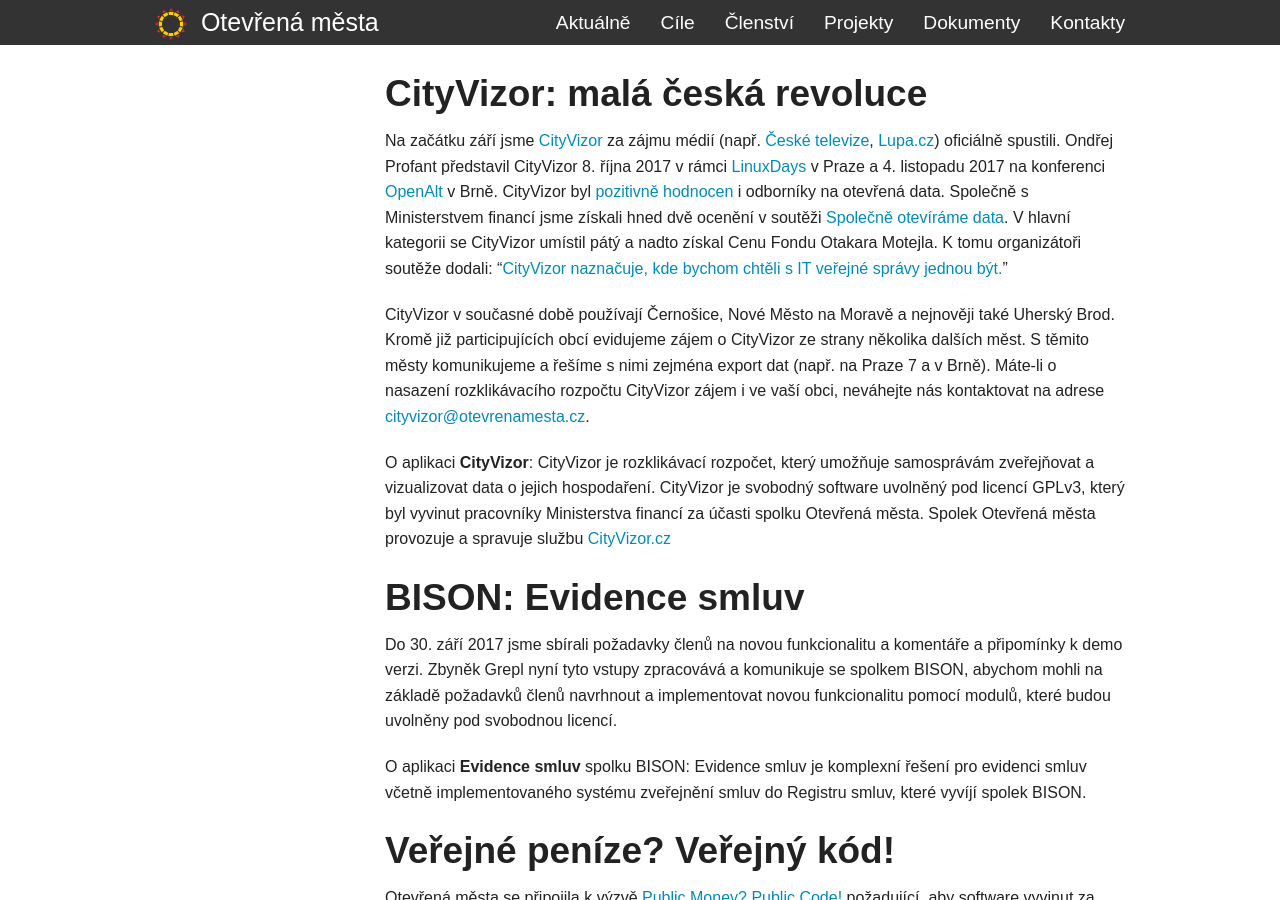
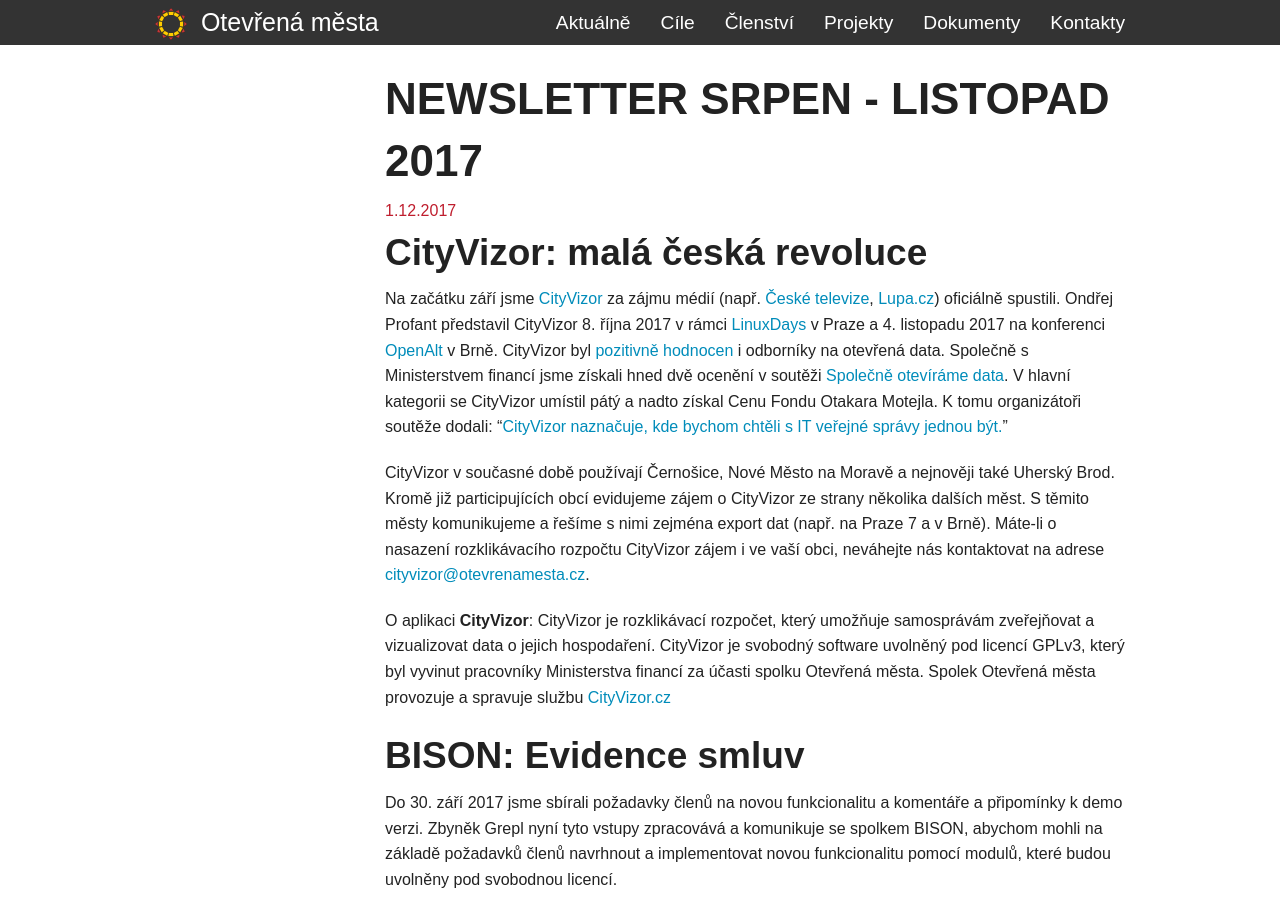
Before and after one commit to otevrenamesta/otevrenamesta.github.io, a Jekyll site: the page built from _posts/2017-12-01-Newsletter.md, in a window 1280 px wide and 900 px high. Built offline with Jekyll 4.4.1, drawn with Linux system fonts in a browser that asks for light colours; nearby versions of some CDN libraries; our own code applies the rules of GitHub Pages for plain Markdown files; library files that are not in the unit come from our copies.

Commit message:
NEWSLETTER 2017: SRPEN - LISTOPAD

```diff
--- a/_posts/2017-12-01-Newsletter.md
+++ b/_posts/2017-12-01-Newsletter.md
@@ -1,6 +1,6 @@
 ---
 layout:       blog
-title:        NEWSLETTER 2017: SRPEN - LISTOPAD
+title:        NEWSLETTER SRPEN - LISTOPAD 2017
 ---
 CityVizor: malá česká revoluce
 -
```
